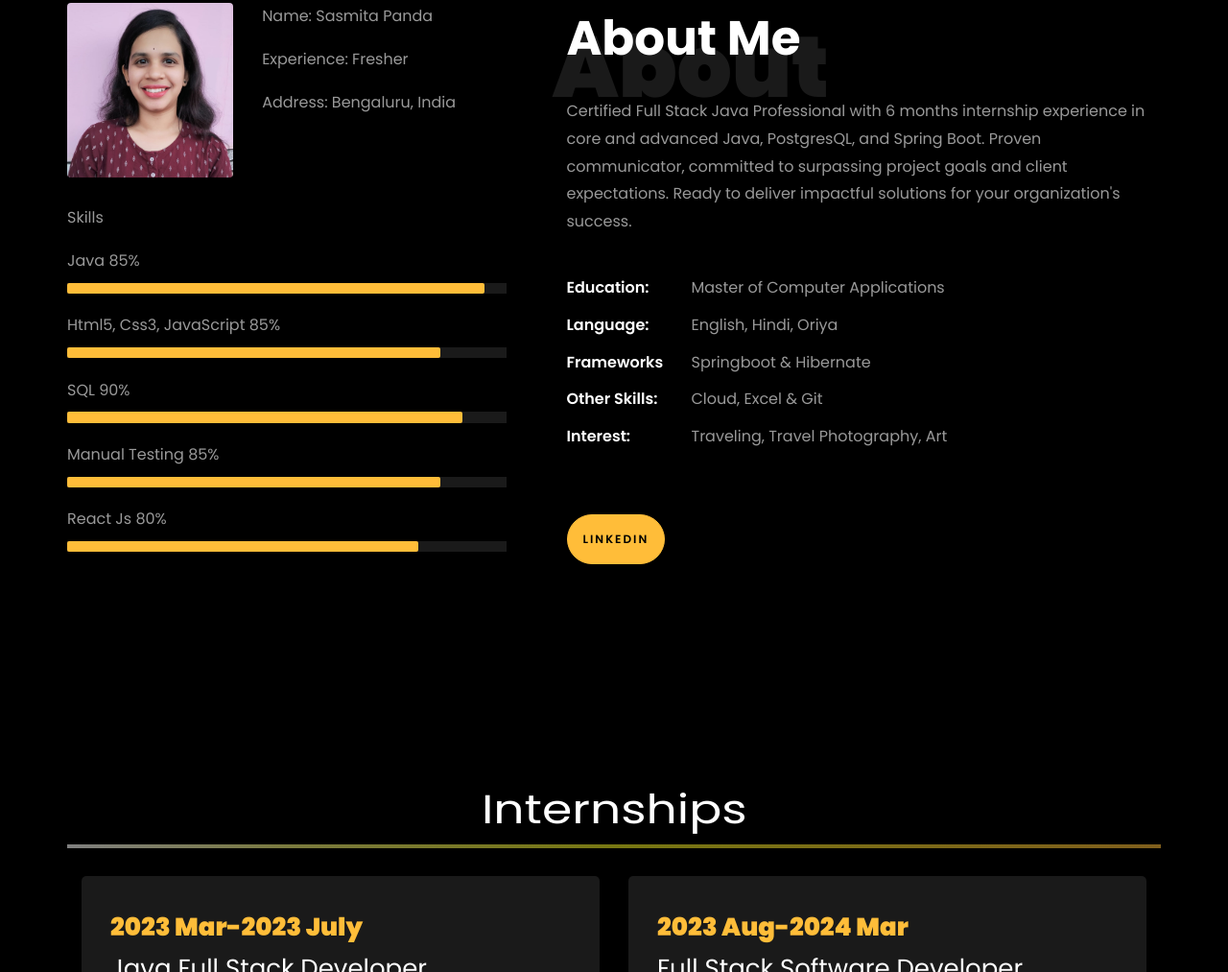
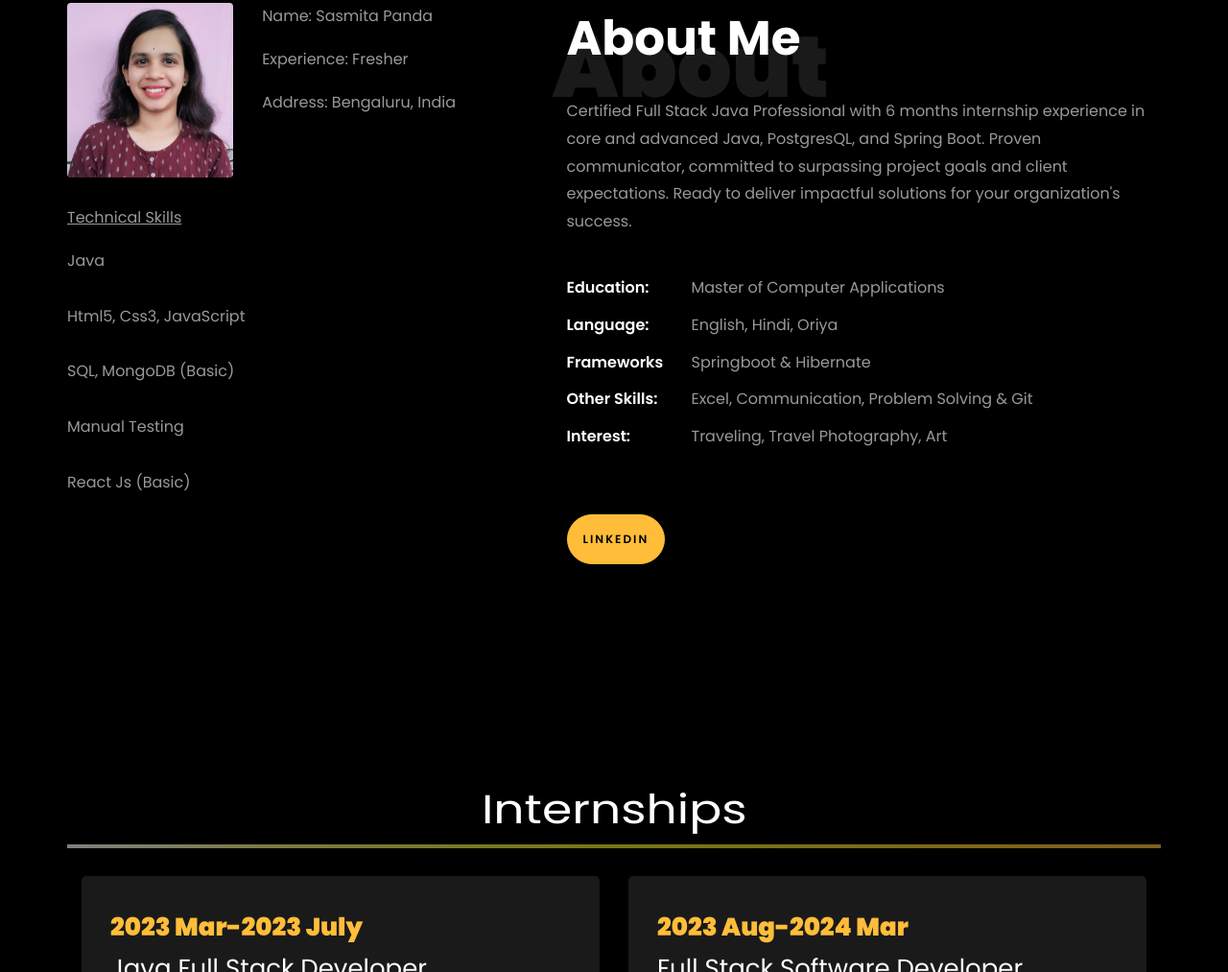
Before and after one commit to sasmitap/sasmitapanda.github.io, a plain HTML site: page index.html in a window 1280 px wide. Shown: the part 859-1872 px from the top of the page at 96% size. Drawn offline with Linux system fonts and the light colour scheme; files whose address does not match are found by name.

Commit message:
Update index.html

```diff
--- a/index.html
+++ b/index.html
@@ -201,7 +201,7 @@
     	<div class="container">
 			<div class="row">
 				<div class="row d-flex align-items-stretch">
-				<!-- <div class="row d-flex"> -->
+
 					<div class="col-md-6 col-lg-5 d-flex">
 						<div class="img-about img d-flex align-items-stretch">
 							<div class="overlay">
@@ -223,36 +223,21 @@
 								  </div>
 								  <br>
 								<div class="skill-mf">
-									<p class="title-s">Skills</p>
-									<span>Java</span> <span class="pull-right">85%</span>
-									<div class="progress">
-										<div class="progress-bar" role="progressbar" style="width: 95%;" aria-valuenow="95" aria-valuemin="0"
-											aria-valuemax="100"></div>
-									</div>
+									<p class="title-s"><u>Technical Skills</u></p>
+									<span>Java</span>
+									<br>
+									<br>
+									<span>Html5, Css3, JavaScript</span>
+									<br>
+									<br>
+									<span>SQL, MongoDB (Basic)</span>
+									<br>
+									<br>
+									<span>Manual Testing</span>
+									<br>
+									<br>
+									<span>React Js (Basic)</span>
 
-									<span>Html5, Css3, JavaScript</span> <span class="pull-right">85%</span>
-									<div class="progress">
-										<div class="progress-bar" role="progressbar" style="width: 85%" aria-valuenow="85" aria-valuemin="0"
-											aria-valuemax="100"></div>
-									</div>
-
-									<span>SQL</span> <span class="pull-right">90%</span>
-									<div class="progress">
-										<div class="progress-bar" role="progressbar" style="width: 90%" aria-valuenow="90" aria-valuemin="0"
-											aria-valuemax="100"></div>
-									</div>
-
-									<span>Manual Testing</span> <span class="pull-right">85%</span>
-									<div class="progress">
-										<div class="progress-bar" role="progressbar" style="width: 85%" aria-valuenow="85" aria-valuemin="0"
-											aria-valuemax="100"></div>
-									</div>
-
-									<span>React Js</span> <span class="pull-right">80%</span>
-									<div class="progress">
-										<div class="progress-bar" role="progressbar" style="width: 80%" aria-valuenow="80" aria-valuemin="0"
-											aria-valuemax="100"></div>
-									</div>
 								</div>
 							</div>
 						</div>
@@ -274,7 +259,7 @@
 									<li class="d-flex"><span>Education:</span> <span>Master of Computer Applications</span></li>
 									<li class="d-flex"><span>Language:</span> <span>English, Hindi, Oriya</span></li>
 									<li class="d-flex"><span>Frameworks</span> <span>Springboot &amp; Hibernate</span></li>
-									<li class="d-flex"><span>Other Skills:</span> <span>Cloud, Excel &amp; Git </span></li>
+									<li class="d-flex"><span>Other Skills:</span> <span>Excel, Communication, Problem Solving &amp; Git </span></li>
 									<li class="d-flex"><span>Interest:</span> <span>Traveling, Travel Photography, Art</span></li>
 
 								</ul>
```
